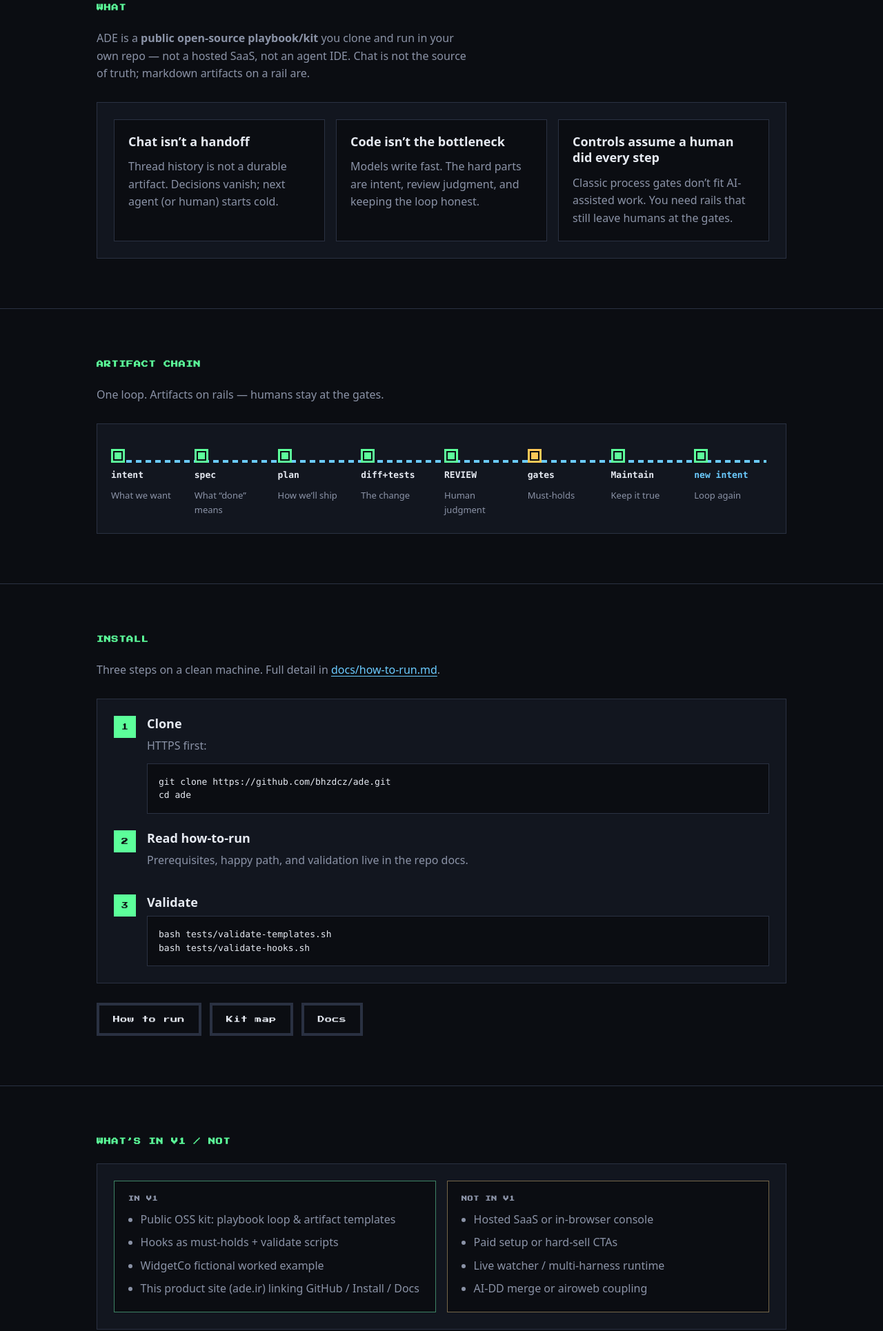
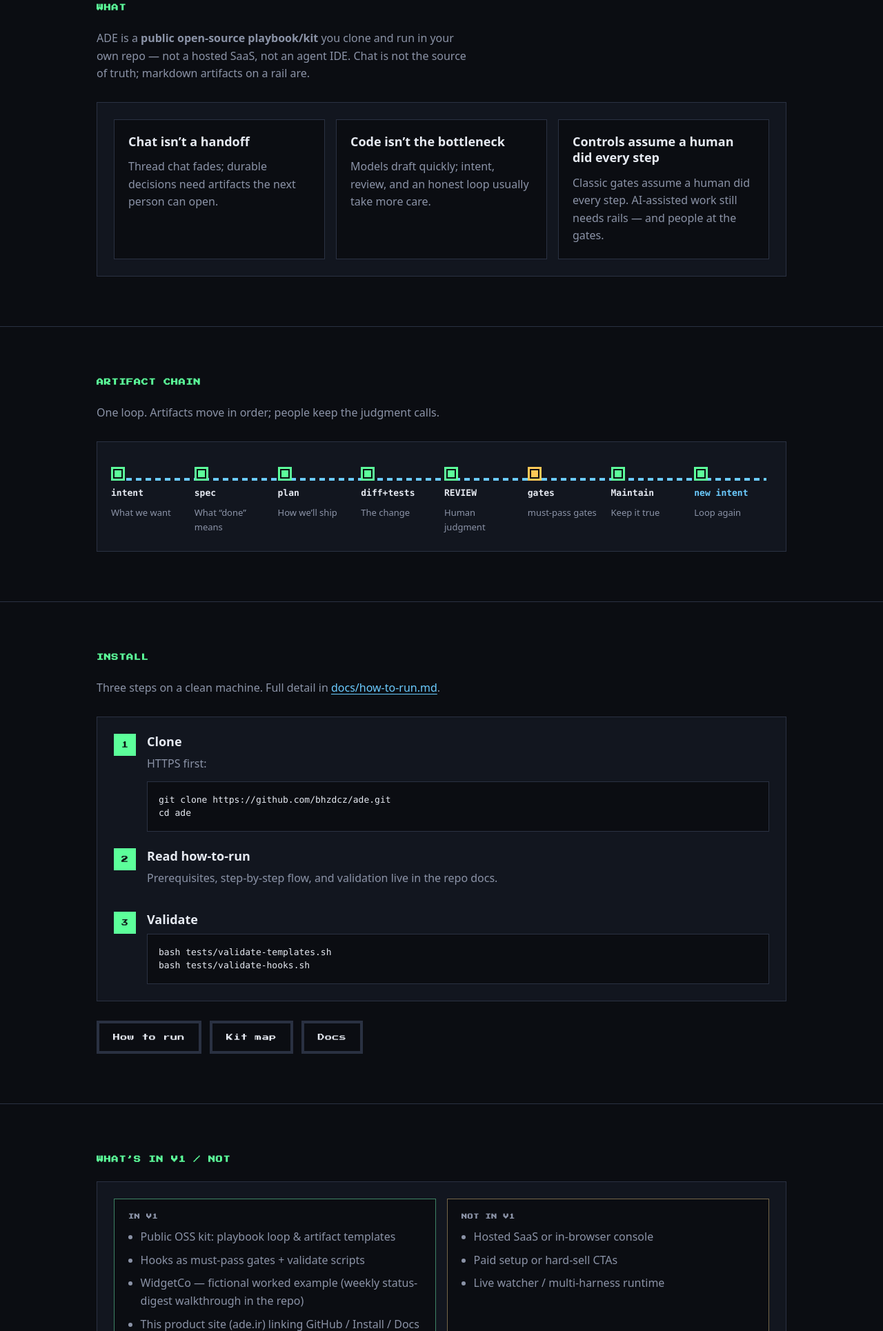
Before and after one commit to bhzdcz/ade-site, a plain HTML site: page index.html in a window 1280 px wide. Shown: the part 870-2800 px from the top of the page at 69% size. Drawn offline with Linux system fonts and the light colour scheme.

Commit message:
chore: trim ade.ir copy to one slogan and plain voice
Tighten landing copy per 2026-09-19-ade-site-copy-trim: expand SDLC once in hero with the sole slogan, soften pain cards, plain chain intro, must-pass gates, step-by-step Install, WidgetCo walkthrough, drop AI-DD/airoweb and Pixel colophon.

```diff
--- a/index.html
+++ b/index.html
@@ -4,16 +4,16 @@
   <meta charset="utf-8" />
   <meta name="viewport" content="width=device-width, initial-scale=1" />
   <title>ADE — public OSS SDLC kit</title>
-  <meta name="description" content="ADE is a public open-source AI-native SDLC kit: artifacts on rails, humans at the gates. Clone it, follow how-to-run, ship with templates and hooks." />
+  <meta name="description" content="ADE is a public open-source AI-native software development lifecycle (SDLC) kit. Clone it, follow how-to-run, ship with templates and hooks." />
   <link rel="canonical" href="https://ade.ir/" />
   <meta property="og:type" content="website" />
   <meta property="og:url" content="https://ade.ir/" />
   <meta property="og:title" content="ADE — public OSS SDLC kit" />
-  <meta property="og:description" content="Public open-source AI-native SDLC kit — artifacts on rails, humans at the gates. Clone and run." />
+  <meta property="og:description" content="Public open-source AI-native software development lifecycle (SDLC) kit. Clone and run." />
   <meta property="og:image" content="https://ade.ir/assets/og.png" />
   <meta name="twitter:card" content="summary_large_image" />
   <meta name="twitter:title" content="ADE — public OSS SDLC kit" />
-  <meta name="twitter:description" content="Public open-source AI-native SDLC kit — artifacts on rails, humans at the gates." />
+  <meta name="twitter:description" content="Public open-source AI-native software development lifecycle (SDLC) kit." />
   <meta name="twitter:image" content="https://ade.ir/assets/og.png" />
   <meta name="theme-color" content="#0B0D12" />
   <link rel="stylesheet" href="styles.css" />
@@ -43,7 +43,7 @@
         <h1 id="hero-title" class="hero-title" data-hero-wordmark>
           <span class="texel" style="--i:0">A</span><span class="texel" style="--i:1">D</span><span class="texel" style="--i:2">E</span>
         </h1>
-        <p class="hero-value">AI-native SDLC kit — artifacts on rails, humans at the gates. Clone it and run.</p>
+        <p class="hero-value">AI-native software development lifecycle (SDLC) kit — artifacts on rails, humans at the gates. Clone it and run.</p>
         <div class="cta-row">
           <a class="btn btn-primary" href="https://github.com/bhzdcz/ade">View on GitHub</a>
           <a class="btn btn-secondary" href="https://github.com/bhzdcz/ade/blob/main/docs/how-to-run.md">Install</a>
@@ -62,15 +62,15 @@
         <div class="panel grid-3">
           <article class="card">
             <h3>Chat isn’t a handoff</h3>
-            <p>Thread history is not a durable artifact. Decisions vanish; next agent (or human) starts cold.</p>
+            <p>Thread chat fades; durable decisions need artifacts the next person can open.</p>
           </article>
           <article class="card">
             <h3>Code isn’t the bottleneck</h3>
-            <p>Models write fast. The hard parts are intent, review judgment, and keeping the loop honest.</p>
+            <p>Models draft quickly; intent, review, and an honest loop usually take more care.</p>
           </article>
           <article class="card">
             <h3>Controls assume a human did every step</h3>
-            <p>Classic process gates don’t fit AI-assisted work. You need rails that still leave humans at the gates.</p>
+            <p>Classic gates assume a human did every step. AI-assisted work still needs rails — and people at the gates.</p>
           </article>
         </div>
       </div>
@@ -79,14 +79,14 @@
     <section id="chain" class="section" aria-labelledby="chain-title">
       <div class="wrap">
         <h2 id="chain-title" class="pixel-label section-label">Artifact chain</h2>
-        <p class="lede">One loop. Artifacts on rails — humans stay at the gates.</p>
+        <p class="lede">One loop. Artifacts move in order; people keep the judgment calls.</p>
         <ol class="chain-rail" data-chain-rail>
           <li class="chain-node" data-node="intent"><span class="node-dot"></span><span class="node-name">intent</span><span class="node-cap">What we want</span></li>
           <li class="chain-node" data-node="spec"><span class="node-dot"></span><span class="node-name">spec</span><span class="node-cap">What “done” means</span></li>
           <li class="chain-node" data-node="plan"><span class="node-dot"></span><span class="node-name">plan</span><span class="node-cap">How we’ll ship</span></li>
           <li class="chain-node" data-node="diff"><span class="node-dot"></span><span class="node-name">diff+tests</span><span class="node-cap">The change</span></li>
           <li class="chain-node" data-node="review"><span class="node-dot"></span><span class="node-name">REVIEW</span><span class="node-cap">Human judgment</span></li>
-          <li class="chain-node chain-node--gate" data-node="gates"><span class="node-dot"></span><span class="node-name">gates</span><span class="node-cap">Must-holds</span></li>
+          <li class="chain-node chain-node--gate" data-node="gates"><span class="node-dot"></span><span class="node-name">gates</span><span class="node-cap">must-pass gates</span></li>
           <li class="chain-node" data-node="maintain"><span class="node-dot"></span><span class="node-name">Maintain</span><span class="node-cap">Keep it true</span></li>
           <li class="chain-node chain-node--loop" data-node="new-intent"><span class="node-dot"></span><span class="node-name">new intent</span><span class="node-cap">Loop again</span></li>
         </ol>
@@ -106,7 +106,7 @@ cd ade</code></pre>
           </li>
           <li>
             <h3>Read how-to-run</h3>
-            <p>Prerequisites, happy path, and validation live in the repo docs.</p>
+            <p>Prerequisites, step-by-step flow, and validation live in the repo docs.</p>
           </li>
           <li>
             <h3>Validate</h3>
@@ -130,8 +130,8 @@ bash tests/validate-hooks.sh</code></pre>
             <h3 class="pixel-label tiny">In v1</h3>
             <ul>
               <li>Public OSS kit: playbook loop &amp; artifact templates</li>
-              <li>Hooks as must-holds + validate scripts</li>
-              <li>WidgetCo fictional worked example</li>
+              <li>Hooks as must-pass gates + validate scripts</li>
+              <li>WidgetCo — fictional worked example (weekly status-digest walkthrough in the repo)</li>
               <li>This product site (ade.ir) linking GitHub / Install / Docs</li>
             </ul>
           </div>
@@ -141,7 +141,6 @@ bash tests/validate-hooks.sh</code></pre>
               <li>Hosted SaaS or in-browser console</li>
               <li>Paid setup or hard-sell CTAs</li>
               <li>Live watcher / multi-harness runtime</li>
-              <li>AI-DD merge or airoweb coupling</li>
             </ul>
           </div>
         </div>
@@ -161,7 +160,7 @@ bash tests/validate-hooks.sh</code></pre>
         <span aria-hidden="true">·</span>
         <a href="https://github.com/bhzdcz/ade-site/blob/main/LICENSE">Apache-2.0</a>
       </p>
-      <p class="muted small">© 2026 ADE · Licensed under Apache-2.0 · Pixel colophon: 4px texels, dark-first.</p>
+      <p class="muted small">© 2026 ADE · Licensed under Apache-2.0</p>
     </div>
   </footer>
 
```
